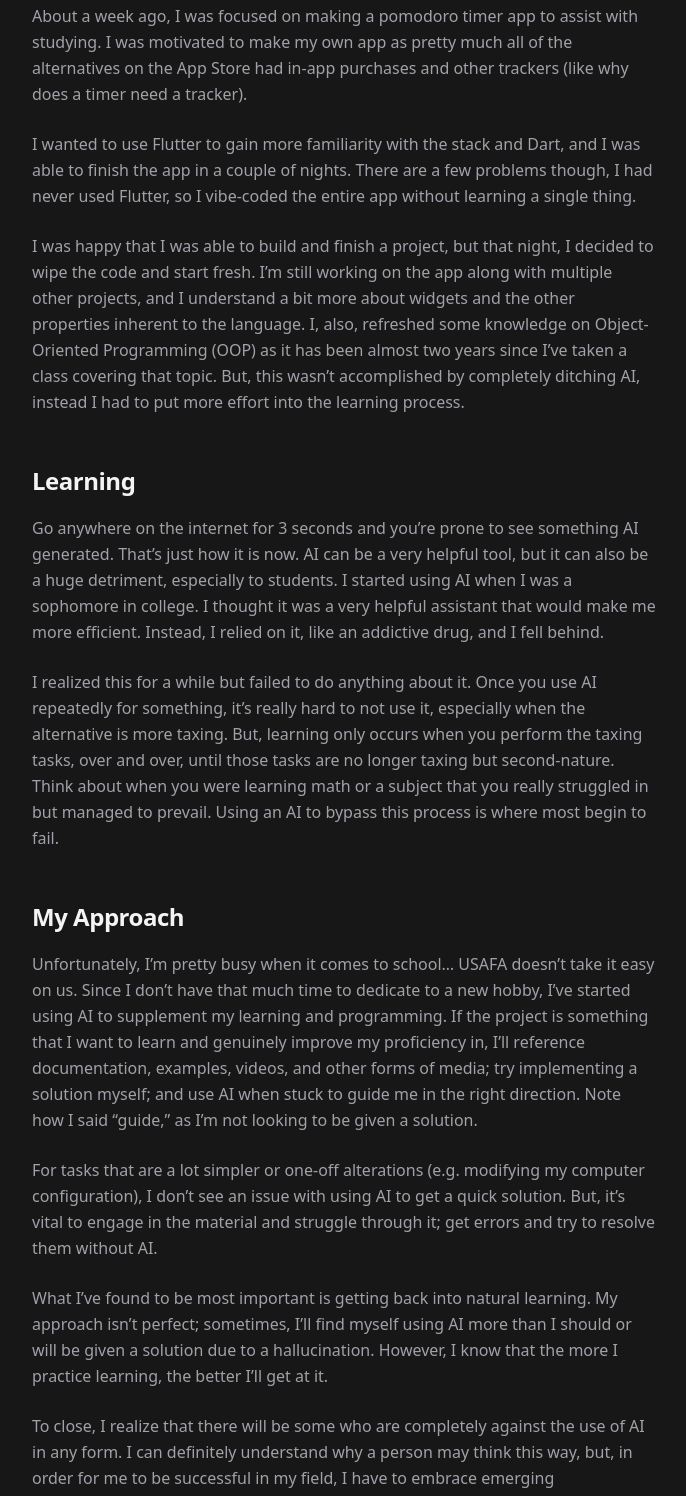
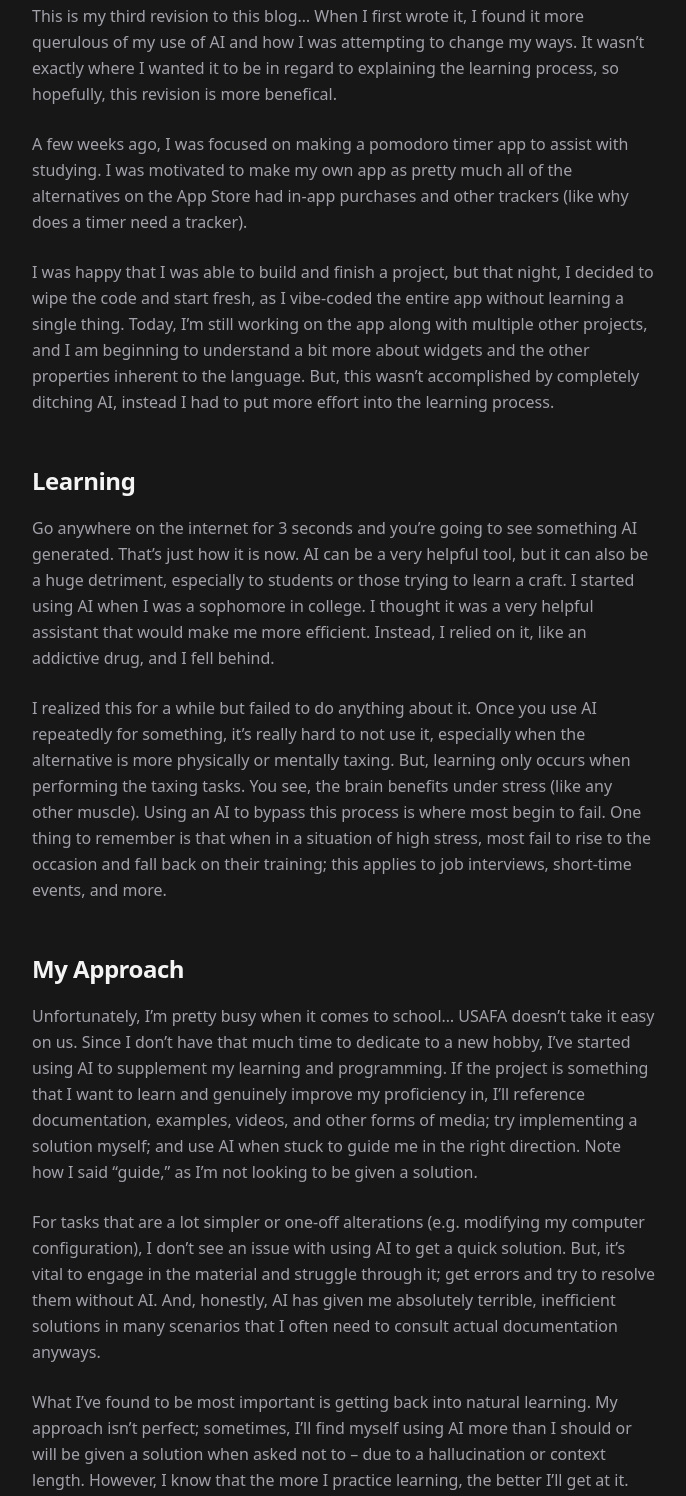
Before and after one commit to tomisnhamilton/personal-site, an Astro site: page /blog/how-to-learn in a window 1280 px wide. Shown: the part 334-1830 px from the top of the page, without its empty margins (296-982 px from the left). Built offline with nearby package versions, Linux system fonts and the light colour scheme; Astro itself is replaced by a stand-in of ours.

Commit message:
[*]: revised blog

```diff
--- a/src/content/blog/how-to-learn.md
+++ b/src/content/blog/how-to-learn.md
@@ -4,24 +4,24 @@ pubDate: 2026-03-15
 description: "How I'm still learning despite AI being everywhere"
 ---
 
-About a week ago, I was focused on making a pomodoro timer app to assist with studying. I was motivated to make my own app as pretty much all of the alternatives on the App Store had in-app purchases and other trackers (like why does a timer need a tracker).
+This is my third revision to this blog... When I first wrote it, I found it more querulous of my use of AI and how I was attempting to change my ways. It wasn't exactly where I wanted it to be in regard to explaining the learning process, so hopefully, this revision is more benefical.
 
-I wanted to use Flutter to gain more familiarity with the stack and Dart, and I was able to finish the app in a couple of nights. There are a few problems though, I had never used Flutter, so I vibe-coded the entire app without learning a single thing.
+A few weeks ago, I was focused on making a pomodoro timer app to assist with studying. I was motivated to make my own app as pretty much all of the alternatives on the App Store had in-app purchases and other trackers (like why does a timer need a tracker).
 
-I was happy that I was able to build and finish a project, but that night, I decided to wipe the code and start fresh. I'm still working on the app along with multiple other projects, and I understand a bit more about widgets and the other properties inherent to the language. I, also, refreshed some knowledge on Object-Oriented Programming (OOP) as it has been almost two years since I've taken a class covering that topic. But, this wasn't accomplished by completely ditching AI, instead I had to put more effort into the learning process.
+I was happy that I was able to build and finish a project, but that night, I decided to wipe the code and start fresh, as I vibe-coded the entire app without learning a single thing. Today, I'm still working on the app along with multiple other projects, and I am beginning to understand a bit more about widgets and the other properties inherent to the language. But, this wasn't accomplished by completely ditching AI, instead I had to put more effort into the learning process.
 
 ## Learning
 
-Go anywhere on the internet for 3 seconds and you're prone to see something AI generated. That's just how it is now. AI can be a very helpful tool, but it can also be a huge detriment, especially to students. I started using AI when I was a sophomore in college. I thought it was a very helpful assistant that would make me more efficient. Instead, I relied on it, like an addictive drug, and I fell behind.
+Go anywhere on the internet for 3 seconds and you're going to see something AI generated. That's just how it is now. AI can be a very helpful tool, but it can also be a huge detriment, especially to students or those trying to learn a craft. I started using AI when I was a sophomore in college. I thought it was a very helpful assistant that would make me more efficient. Instead, I relied on it, like an addictive drug, and I fell behind.
 
-I realized this for a while but failed to do anything about it. Once you use AI repeatedly for something, it's really hard to not use it, especially when the alternative is more taxing. But, learning only occurs when you perform the taxing tasks, over and over, until those tasks are no longer taxing but second-nature. Think about when you were learning math or a subject that you really struggled in but managed to prevail. Using an AI to bypass this process is where most begin to fail.
+I realized this for a while but failed to do anything about it. Once you use AI repeatedly for something, it's really hard to not use it, especially when the alternative is more physically or mentally taxing. But, learning only occurs when performing the taxing tasks. You see, the brain benefits under stress (like any other muscle). Using an AI to bypass this process is where most begin to fail. One thing to remember is that when in a situation of high stress, most fail to rise to the occasion and fall back on their training; this applies to job interviews, short-time events, and more.
 
 ## My Approach
 
 Unfortunately, I'm pretty busy when it comes to school... USAFA doesn't take it easy on us. Since I don't have that much time to dedicate to a new hobby, I've started using AI to supplement my learning and programming. If the project is something that I want to learn and genuinely improve my proficiency in, I'll reference documentation, examples, videos, and other forms of media; try implementing a solution myself; and use AI when stuck to guide me in the right direction. Note how I said "guide," as I'm not looking to be given a solution.
 
-For tasks that are a lot simpler or one-off alterations (e.g. modifying my computer configuration), I don't see an issue with using AI to get a quick solution. But, it's vital to engage in the material and struggle through it; get errors and try to resolve them without AI.
+For tasks that are a lot simpler or one-off alterations (e.g. modifying my computer configuration), I don't see an issue with using AI to get a quick solution. But, it's vital to engage in the material and struggle through it; get errors and try to resolve them without AI. And, honestly, AI has given me absolutely terrible, inefficient solutions in many scenarios that I often need to consult actual documentation anyways.
 
-What I've found to be most important is getting back into natural learning. My approach isn't perfect; sometimes, I'll find myself using AI more than I should or will be given a solution due to a hallucination. However, I know that the more I practice learning, the better I'll get at it.
+What I've found to be most important is getting back into natural learning. My approach isn't perfect; sometimes, I'll find myself using AI more than I should or will be given a solution when asked not to – due to a hallucination or context length. However, I know that the more I practice learning, the better I'll get at it.
 
-To close, I realize that there will be some who are completely against the use of AI in any form. I can definitely understand why a person may think this way, but, in order for me to be successful in my field, I have to embrace emerging technologies. Can you believe that people used to be against the radio when it first came out... now it's essential to everyday life. I'm not saying that an LLM will be as consequential, but we should familiarize ourselves, less we fall behind.
+To close, I realize that there will be some who are completely against the use of AI in any form. I can definitely understand why a person may think this way, but, in order for me to be successful in my field, I have to embrace emerging technologies. Can you believe that people used to be against the radio when it first came out... now it's essential to everyday life. I'm not saying that an LLM will be as consequential, but we should familiarize ourselves, less we fall behind. But, what is vital is the ability to think for ourselves; the moment we outsource that, we lose our greatest ability.
```
